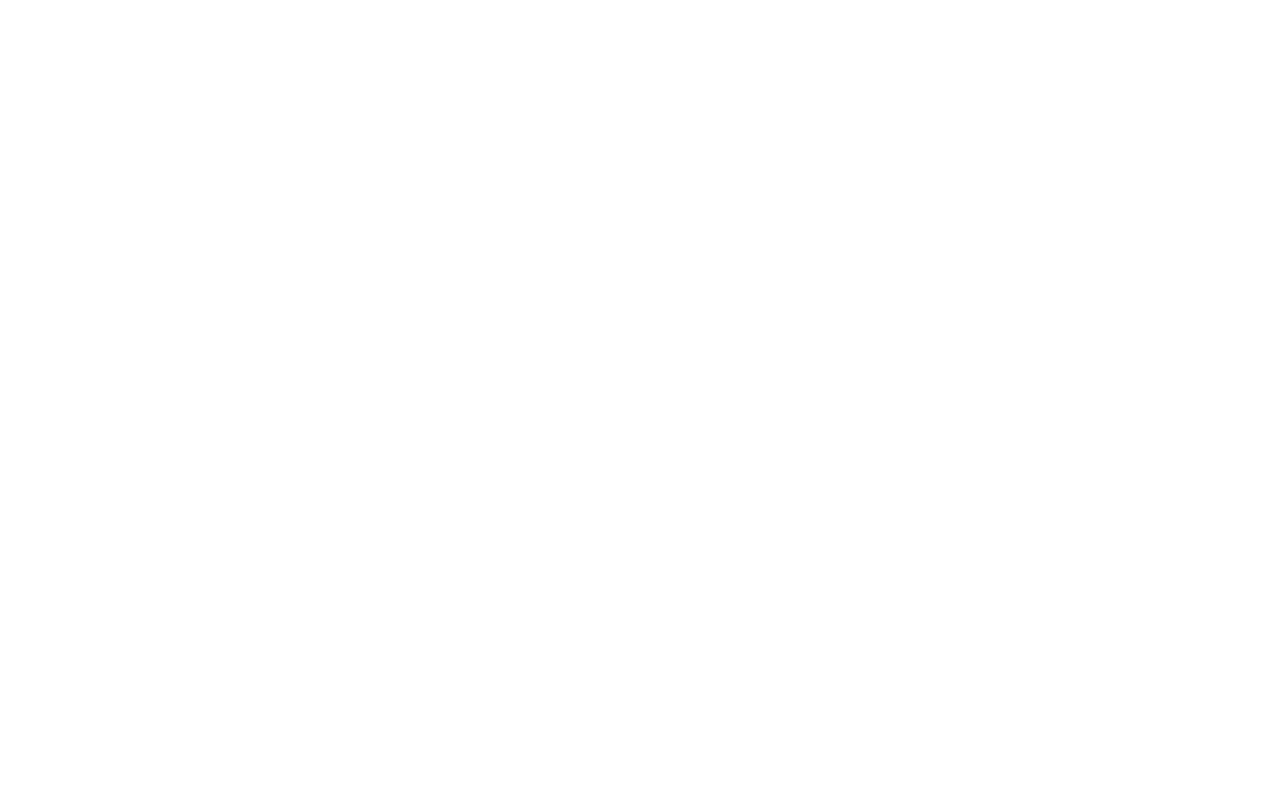
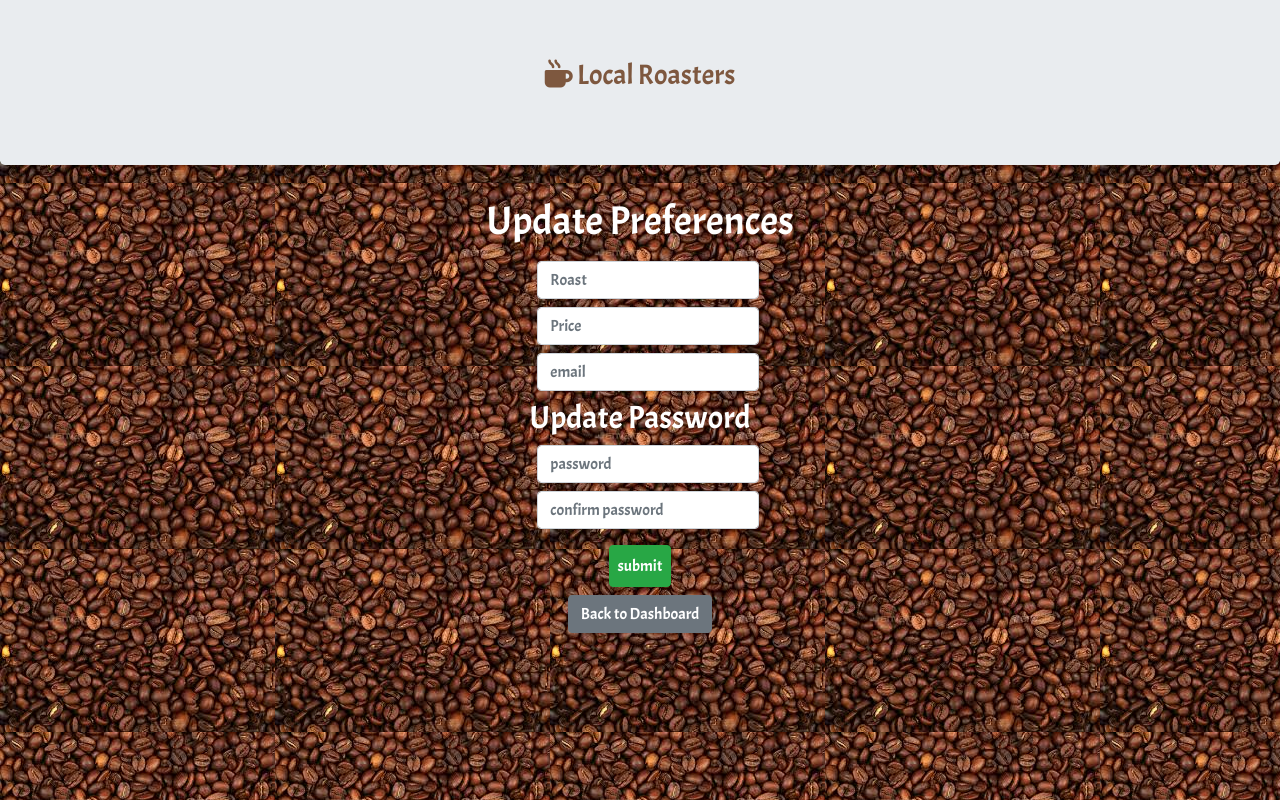
Before and after one commit to hacknyctp/HackathonLocalRoaster, a React (Create React App) app in the folder Client/local_roasters/: page /preferences in a window 1280 px wide. Built offline with nearby package versions, Linux system fonts and the light colour scheme.

Commit message:
pref page

```diff
--- a/Client/local_roasters/src/App.js
+++ b/Client/local_roasters/src/App.js
@@ -1,22 +1,24 @@
-import React from 'react';
-import SignUp from './pages/SignUp';
-import Price from './pages/Price';
-import Splash from './pages/Splash';
-import DashBoard from './pages/DashBoard';
-import Login from './pages/Login';
-import './App.css';
-import Signup from './pages/SignUp';
-import { BrowserRouter as Router, Route } from 'react-router-dom';
+import React from "react";
+import SignUp from "./pages/SignUp";
+import Price from "./pages/Price";
+import Splash from "./pages/Splash";
+import DashBoard from "./pages/DashBoard";
+import Login from "./pages/Login";
+import "./App.css";
+import Signup from "./pages/SignUp";
+import { BrowserRouter as Router, Route } from "react-router-dom";
+import Preferences from "./pages/Preferences";
 
 function App() {
   return (
     <Router>
-      <div className='App'>
-        <Route exact path='/' component={Splash} />
-        <Route exact path='/price' component={Price} />
-        <Route exact path='/signup' component={Signup} />
-        <Route exact path='/login' component={Login} />
-        <Route exact path='/dashboard' component={DashBoard} />
+      <div className="App">
+        <Route exact path="/" component={Splash} />
+        <Route exact path="/price" component={Price} />
+        <Route exact path="/signup" component={Signup} />
+        <Route exact path="/login" component={Login} />
+        <Route exact path="/dashboard" component={DashBoard} />
+        <Route exact path="/preferences" component={Preferences} />
       </div>
     </Router>
   );
--- /dev/null
+++ b/Client/local_roasters/src/pages/Preferences.js
@@ -0,0 +1,108 @@
+import React, { Component } from "react";
+import "../styles/Preferences.css";
+import axios from "axios";
+import { Link } from "react-router-dom";
+
+export default class Preferences extends Component {
+  constructor(props) {
+    super(props);
+    this.state = {};
+  }
+
+  textHandler = e => {
+    this.setState({ [e.target.id]: e.target.value });
+  };
+
+  submit = () => {
+    axios
+      .post("https://local-roasters-api.herokuapp.com/users/login", {
+        email: this.state.email,
+        password: this.state.password
+      })
+      .then(res => {
+        localStorage.setItem("token", res.data.token);
+        console.log(localStorage.getItem("token"));
+        this.props.history.push("/preferences");
+      })
+      .catch(error => console.log(error));
+  };
+
+  render() {
+    const { email, password } = this.state;
+    return (
+      <div className="d-flex flex-column align-items-center backgroundImg">
+        <div className="container-fluid">
+          <div className="jumbotron" style={{ marginTop: "-5px" }}>
+            <h3>
+              <i className="fas fa-mug-hot"></i> Local Roasters
+            </h3>
+          </div>
+        </div>
+
+        <h1 style={{ color: "white" }}>Update Preferences</h1>
+        <div className="inputs">
+          <input
+            className="m-2 form-control"
+            type="text"
+            value={email}
+            id=""
+            placeholder="Roast"
+            onChange={e => this.textHandler(e)}
+            required
+          />
+          <input
+            className="m-2 form-control"
+            type=" text"
+            value={password}
+            id=" price"
+            placeholder="Price"
+            onChange={e => this.textHandler(e)}
+            required
+          />
+          <input
+            className="m-2 form-control"
+            type=" email"
+            value={email}
+            id=" password"
+            placeholder="email"
+            onChange={e => this.textHandler(e)}
+            required
+          />
+          <h2 style={{ color: "white" }}>Update Password</h2>
+          <input
+            className="m-2 form-control"
+            type="Password"
+            value={password}
+            id="Password"
+            placeholder="password"
+            onChange={e => this.textHandler(e)}
+            required
+          />
+          <input
+            className="m-2 form-control"
+            type=" password"
+            value={password}
+            id=" password"
+            placeholder="confirm password"
+            onChange={e => this.textHandler(e)}
+            required
+          />
+
+          <input
+            className="m-2 p-2 btn btn-success"
+            type="submit"
+            value="submit"
+            onClick={this.submit}
+          />
+        </div>
+        <button
+          className="btn btn-secondary"
+          onClick={() => this.props.history.push("/dashboard")}
+        >
+          {" "}
+          Back to Dashboard
+        </button>
+      </div>
+    );
+  }
+}
--- /dev/null
+++ b/Client/local_roasters/src/styles/Preferences.css
@@ -0,0 +1,13 @@
+.logout:hover {
+  transform: scale(1.5);
+}
+
+.logout:active {
+  transform: scale(0.5);
+}
+
+.logout {
+  transition: all 0.5s;
+  width: 8%;
+  float: left;
+}
```
